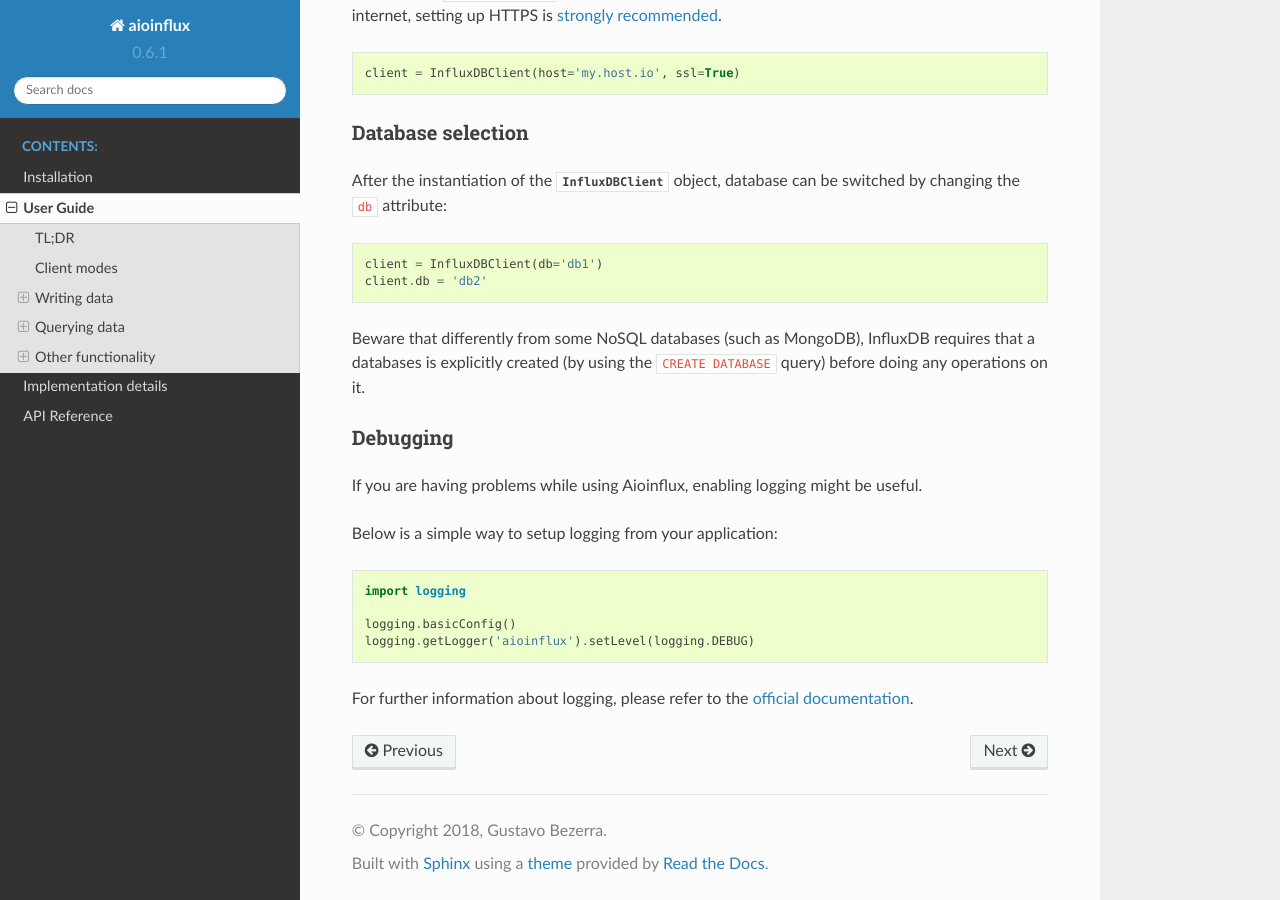
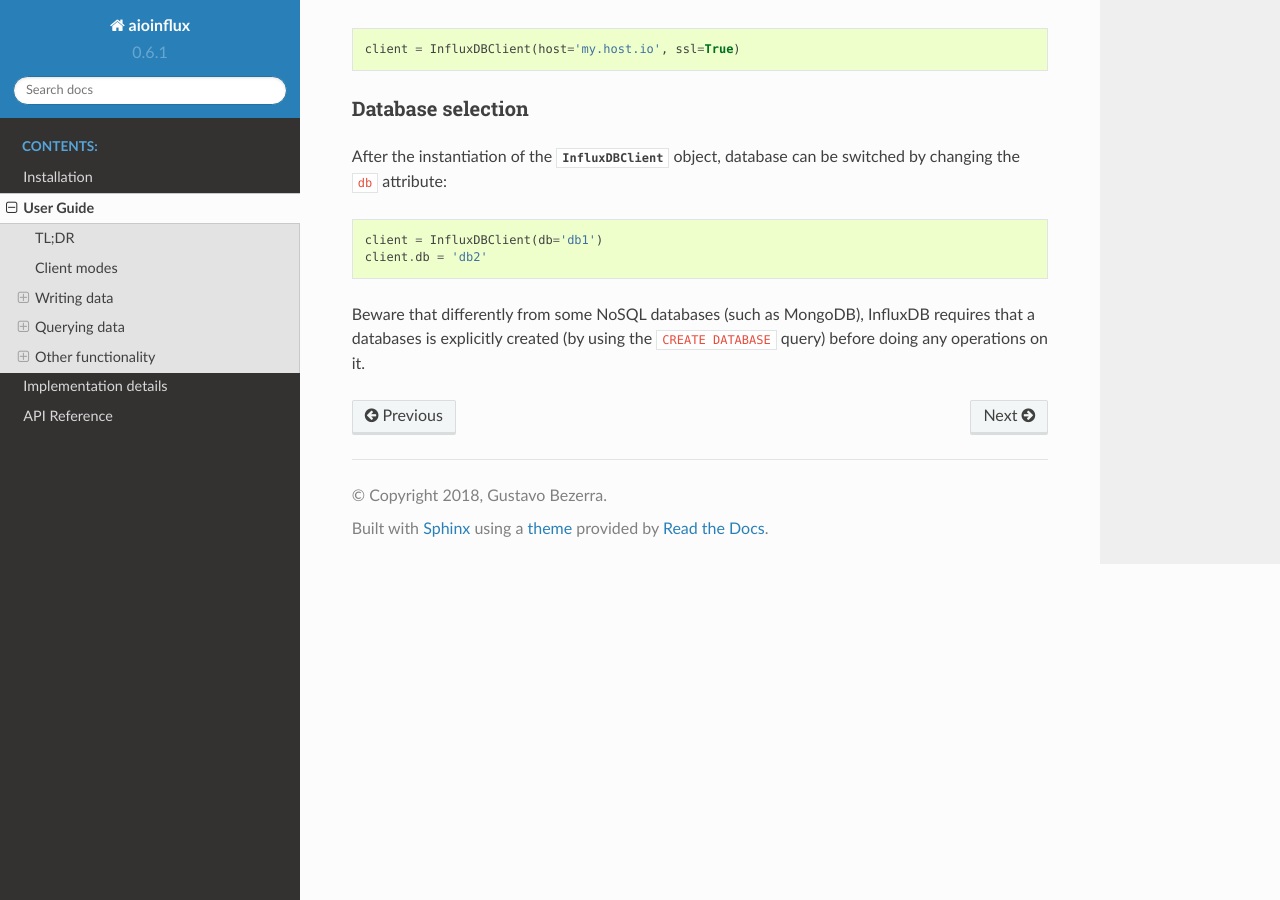
Before and after one commit to gusutabopb/aioinflux, a Sphinx documentation site: the page built from docs/usage.rst, in a window 1280 px wide and 900 px high, scrolled down 12415 px. Built offline with Sphinx 7.4.7 and the Read the Docs theme 2.0.0, drawn with Linux system fonts in a browser that asks for light colours.

Commit message:
Remove logging

```diff
--- a/docs/usage.rst
+++ b/docs/usage.rst
@@ -697,25 +697,6 @@ InfluxDB requires that a databases is explicitly created (by using the
 .. |CREATE_DATABASE| replace:: ``CREATE DATABASE``
 .. _`CREATE_DATABASE`: https://docs.influxdata.com/influxdb/latest/query_language/database_management/#create-database
 
-
-Debugging
-^^^^^^^^^
-
-If you are having problems while using Aioinflux, enabling logging might be useful.
-
-Below is a simple way to setup logging from your application:
-
-.. code:: python
-
-    import logging
-
-    logging.basicConfig()
-    logging.getLogger('aioinflux').setLevel(logging.DEBUG)
-
-For further information about logging, please refer to the
-`official documentation <https://docs.python.org/3/library/logging.html>`__.
-
-
 .. |lineprotocol| replace:: :func:`~aioinflux.serialization.usertype.lineprotocol`
 .. |client| replace:: :class:`~aioinflux.client.InfluxDBClient`
 .. |write| replace:: :meth:`~aioinflux.client.InfluxDBClient.write`
```
Also changed, not shown: 1 other file.
